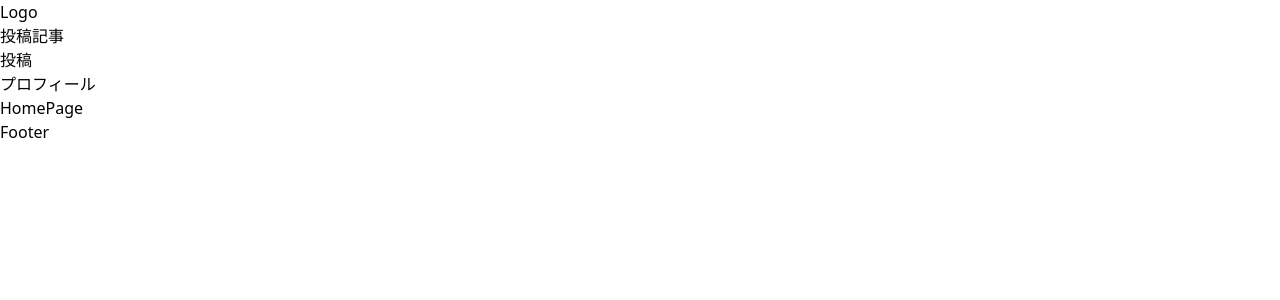
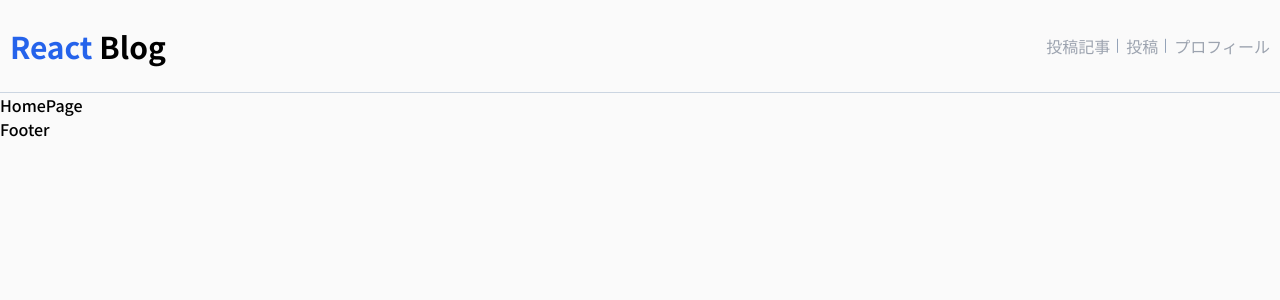
Before and after one commit to hi1004/react-blog-app, a React (Vite) app: page / in a window 1280 px wide. Shown: the top 300 px of the page. Built offline with nearby package versions, Linux system fonts and the light colour scheme.

Commit message:
style: header-styling

```diff
--- a/src/App.tsx
+++ b/src/App.tsx
@@ -6,7 +6,7 @@ function App() {
   return (
     <>
       <Header />
-      <main>
+      <main className="mt-[93px]">
         <Outlet />
       </main>
       <Footer />
--- a/src/components/Header.tsx
+++ b/src/components/Header.tsx
@@ -2,18 +2,52 @@ import { Link, NavLink } from 'react-router-dom';
 
 const Header = () => {
   return (
-    <header>
-      <Link to="/">Logo</Link>
+    <header className="flex justify-between border-b-[1px] items-center border-b-slate-300 px-[10px] py-7 fixed w-full z-10 top-0 left-0">
+      <Link to="/" className="text-3xl font-bold">
+        <span className="text-blue-600">React</span> Blog
+      </Link>
       <nav>
-        <ul>
-          <li>
-            <NavLink to="posts">投稿記事</NavLink>
+        <ul className="flex gap-4">
+          <li className="relative">
+            <NavLink
+              className={({ isActive }) =>
+                `header__line--after ${
+                  isActive
+                    ? 'text-blue-600 pointerhover:hover:text-blue-800'
+                    : 'text-gray-400 pointerhover:hover:text-gray-800'
+                }`
+              }
+              to="posts"
+              end
+            >
+              投稿記事
+            </NavLink>
+          </li>
+          <li className="relative">
+            <NavLink
+              className={({ isActive }) =>
+                `header__line--after ${
+                  isActive
+                    ? 'text-blue-600 pointerhover:hover:text-blue-800'
+                    : 'text-gray-400 pointerhover:hover:text-gray-800'
+                }`
+              }
+              to="posts/new"
+            >
+              投稿
+            </NavLink>
           </li>
           <li>
-            <NavLink to="posts/new">投稿</NavLink>
-          </li>
-          <li>
-            <NavLink to="profile">プロフィール</NavLink>
+            <NavLink
+              className={({ isActive }) =>
+                isActive
+                  ? 'text-blue-600 pointerhover:hover:text-blue-800'
+                  : 'text-gray-400 pointerhover:hover:text-gray-800'
+              }
+              to="profile"
+            >
+              プロフィール
+            </NavLink>
           </li>
         </ul>
       </nav>
--- a/src/index.css
+++ b/src/index.css
@@ -1,9 +1,20 @@
+@import url('https://fonts.googleapis.com/css2?family=Noto+Sans+JP:wght@300;400;500;700&display=swap');
 @tailwind base;
 @tailwind components;
 @tailwind utilities;
 
-@layer components {
-  .btn-primary {
-    @apply py-2 px-4 bg-blue-500 text-white font-semibold rounded-lg shadow-md hover:bg-blue-700 focus:outline-none focus:ring-2 focus:ring-blue-400 focus:ring-opacity-75;
+@layer base {
+  html {
+    font-family: 'Noto Sans JP', sans-serif;
+    font-weight: 500;
+  }
+  body {
+    background-color: #fafafa;
   }
 }
+
+@layer components {
+  .header__line--after {
+    @apply after:content-[''] after:absolute after:w-[1px] after:h-[60%] after:top-[50%] after:translate-y-[-50%] after:bg-slate-400 after:right-[-8px];
+  }
+}
--- a/tailwind.config.js
+++ b/tailwind.config.js
@@ -2,7 +2,13 @@
 export default {
   content: ['./index.html', './src/**/*.{js,ts,jsx,tsx}'],
   theme: {
-    extend: {},
+    extend: {
+      screens: {
+        pointerhover: {
+          raw: '(hover: hover) and (pointer: fine)',
+        },
+      },
+    },
   },
   plugins: [],
 };
```
